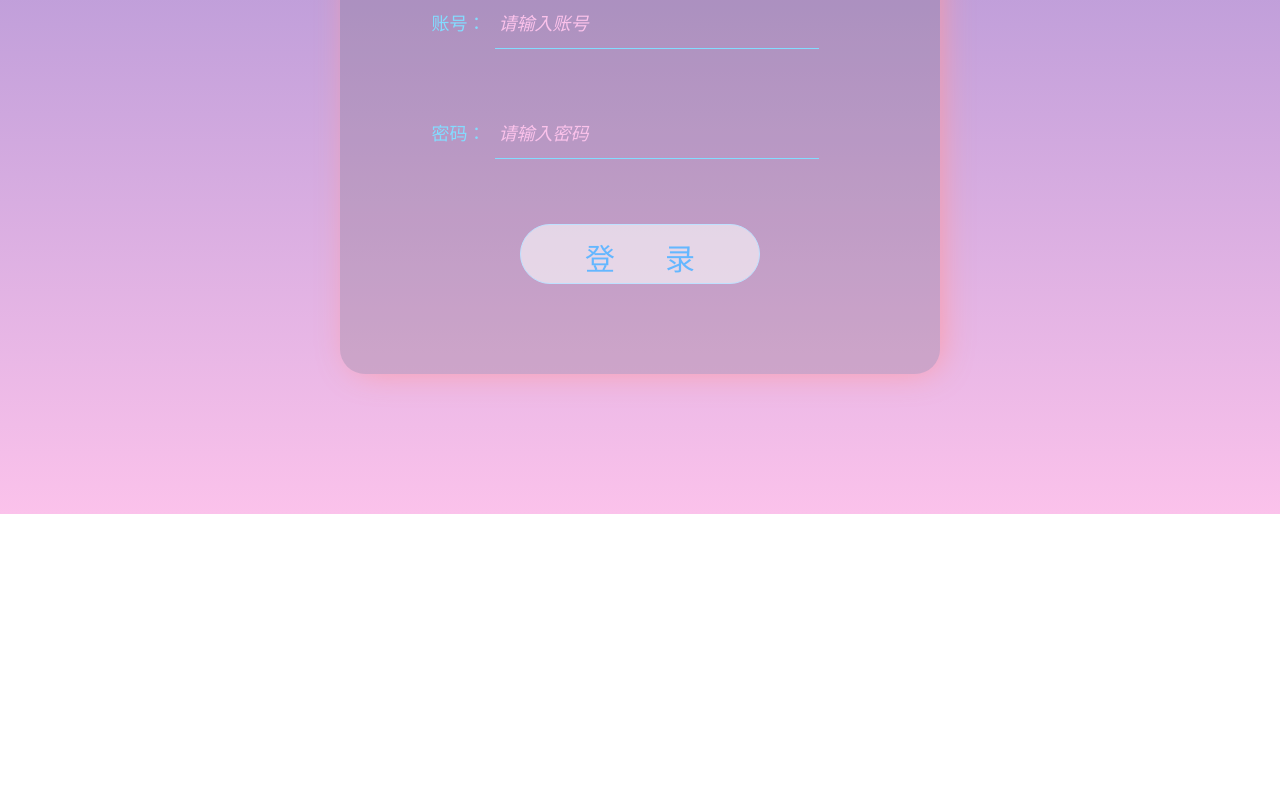
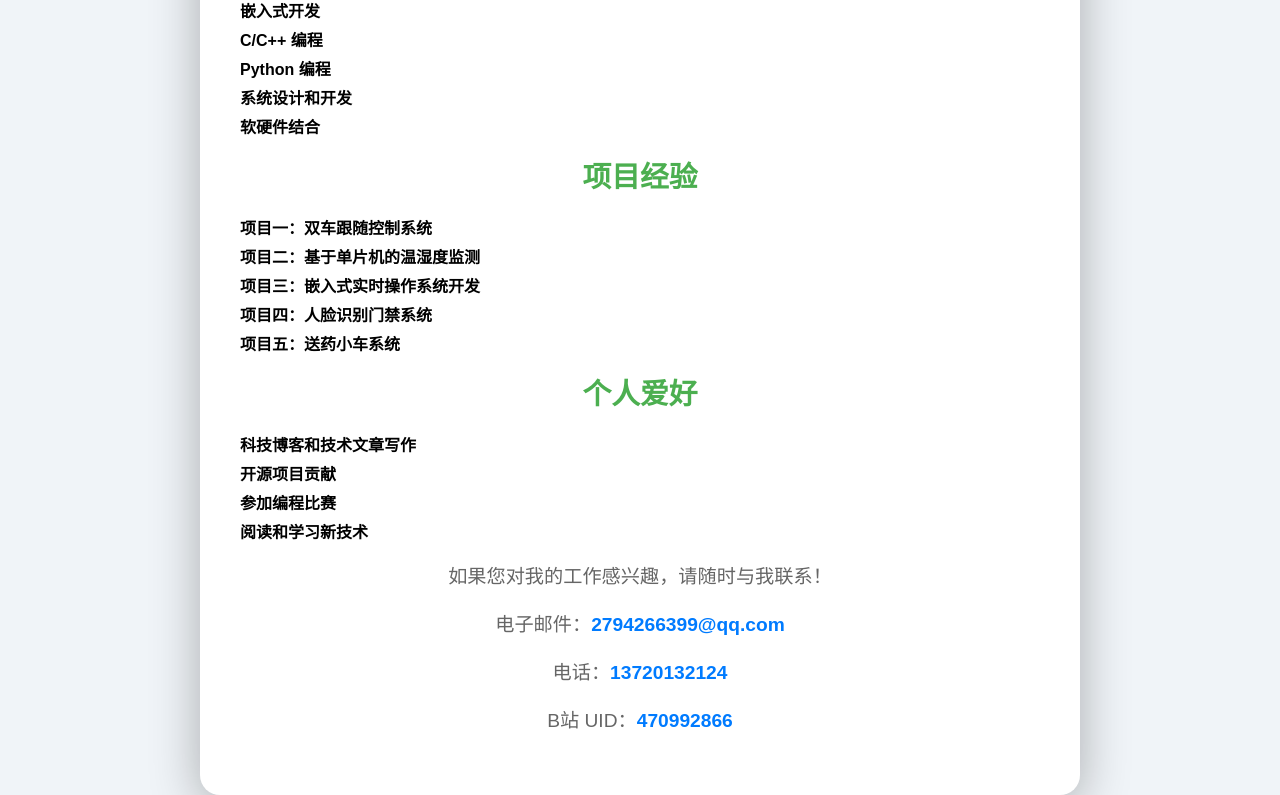
Before and after one commit to double-lz/double, a plain HTML site: page index.html in a window 1280 px wide. Shown: the part 286-1081 px from the top of the page. Before the commit the page ends 800 px from the top, so only its background shows below. Drawn offline with Linux system fonts and the light colour scheme.

Commit message:
Update index.html

```diff
--- a/index.html
+++ b/index.html
@@ -1,118 +1,143 @@
 <!DOCTYPE html>
-<html lang="en">
+<html lang="zh">
 <head>
     <meta charset="UTF-8">
     <meta http-equiv="X-UA-Compatible" content="IE=edge">
     <meta name="viewport" content="width=device-width, initial-scale=1.0">
-    <title>登陆页面</title>
-        <!-- author xjt -->
+    <title>doublelz的个人简介</title>
+    <style>
+        body {
+            font-family: 'Arial', sans-serif;
+            background-color: #f0f4f8; /* 背景色 */
+            margin: 0;
+            padding: 0;
+            display: flex;
+            justify-content: center;
+            align-items: center;
+            height: 100vh;
+            overflow: auto; /* 允许滚动 */
+        }
+        .container {
+            background: white;
+            border-radius: 20px;
+            box-shadow: 0 10px 50px rgba(0, 0, 0, 0.3);
+            padding: 40px;
+            text-align: center;
+            max-width: 800px; /* 增大容器的最大宽度 */
+            width: 90%; /* 自适应宽度为90% */
+            margin: 20px; /* 使内容与屏幕边缘有间距 */
+            animation: fadeIn 1s; /* 渐显动画 */
+        }
+        @keyframes fadeIn {
+            from { opacity: 0; }
+            to { opacity: 1; }
+        }
+        h1 {
+            font-size: 2.5em;
+            color: #333;
+            margin-bottom: 10px;
+        }
+        h2 {
+            font-size: 1.8em;
+            margin: 10px 0;
+            color: #4CAF50;
+        }
+        p {
+            font-size: 1.2em;
+            color: #666;
+            line-height: 1.5;
+        }
+        .skills, .projects, .hobbies {
+            margin-top: 20px;
+            text-align: left; /* 左对齐 */
+        }
+        .skills ul, .projects ul, .hobbies ul {
+            list-style-type: none; /* 去除默认列表样式 */
+            padding: 0; /* 去除内边距 */
+        }
+        .skills li, .projects li, .hobbies li {
+            margin: 5px 0; /* 项目之间的间距 */
+            font-weight: bold; /* 字体加粗 */
+        }
+        .contact {
+            margin-top: 20px;
+            font-size: 1em;
+            color: #007BFF;
+        }
+        .contact a {
+            text-decoration: none;
+            color: #007BFF;
+            font-weight: bold;
+            transition: color 0.3s ease, transform 0.3s ease; /* 过渡效果 */
+        }
+        .contact a:hover {
+            text-decoration: underline;
+            color: #0056b3; /* 悬停时颜色变化 */
+            transform: scale(1.05); /* 悬停时放大效果 */
+        }
+        .profile-pic {
+            width: 150px;
+            height: 150px;
+            border-radius: 50%;
+            margin: 20px 0;
+            border: 5px solid #4CAF50; /* 绿色边框 */
+            box-shadow: 0 5px 15px rgba(0, 0, 0, 0.2); /* 头像阴影 */
+            animation: zoomIn 1s; /* 缩放动画 */
+        }
+        @keyframes zoomIn {
+            from { transform: scale(0); }
+            to { transform: scale(1); }
+        }
+    </style>
 </head>
 <body>
-    <div class="login">
-        <h2>登陆\注册</h2>
-        <div class="login_form">
-            <span>账号：</span>
-            <input type="text" placeholder="请输入账号">
-            <br>
-            <span>密码：</span>
-            <input type="password" placeholder="请输入密码">
+
+    <div class="container">
+        <img class="profile-pic" src="https://img.picui.cn/free/2024/11/01/6724c9606130a.jpg" alt="Profile Picture" title="个人头像" />
+        <h1>欢迎来到我的个人简介</h1>
+        <h2>姓名：DoubleLZ</h2>
+        <p>我是一名热爱编程和技术的开发者，专注于嵌入式开发和单片机开发。我在软件开发领域积累了丰富的经验，并对新技术充满热情。</p>
+
+        <h2>技能</h2>
+        <div class="skills">
+            <ul>
+                <li>单片机开发</li>
+                <li>嵌入式开发</li>
+                <li>C/C++ 编程</li>
+                <li>Python 编程</li>
+                <li>系统设计和开发</li>
+                <li>软硬件结合</li>
+            </ul>
         </div>
-        <div class="btn">
-            <button class="login_btn" onclick="login()">登 &nbsp;&nbsp;&nbsp;&nbsp;&nbsp;录</button>
+
+        <h2>项目经验</h2>
+        <div class="projects">
+            <ul>
+                <li>项目一：双车跟随控制系统</li>
+                <li>项目二：基于单片机的温湿度监测</li>
+                <li>项目三：嵌入式实时操作系统开发</li>
+                <li>项目四：人脸识别门禁系统</li>
+                <li>项目五：送药小车系统</li>
+            </ul>
+        </div>
+
+        <h2>个人爱好</h2>
+        <div class="hobbies">
+            <ul>
+                <li>科技博客和技术文章写作</li>
+                <li>开源项目贡献</li>
+                <li>参加编程比赛</li>
+                <li>阅读和学习新技术</li>
+            </ul>
+        </div>
+
+        <p>如果您对我的工作感兴趣，请随时与我联系！</p>
+        <div class="contact">
+            <p>电子邮件：<a href="mailto:2794266399@qq.com">2794266399@qq.com</a></p>
+            <p>电话：<a href="tel:13720132124">13720132124</a></p>
+            <p>B站 UID：<a href="https://space.bilibili.com/470992866">470992866</a></p>
         </div>
     </div>
+
 </body>
-<script>
-    function login(){
-        console.log('登录按钮点击了');
-    }
-</script>
-<style>
-    body{
-        padding: 0;
-        margin: 0;
-        height: 100vh;
-        display: flex;
-        justify-content: center;
-        background-image: linear-gradient(#a18cd1 0%, #fbc2eb 100%);
-        background-size: cover;
-        flex: 1;
-        align-items: center;
-    }
-    .login{
-        text-align: center;
-        margin: 0 auto;
-        width: 600px;
-        height: 520px;
-        background-color: rgba(87, 86, 86, 0.2);
-        border-radius: 25px;
-        box-shadow: 5px 2px 35px -7px #ff9a9e;
-    }
-    .login h2{
-        margin-top: 40px;
-        color: aliceblue;
-        font-weight: 100;
-    }
-    .login_form{
-        padding: 20px;
-    }
-    .login_form span{
-        color: rgb(131, 220, 255);
-        font-size: 18px;
-        font-weight: 100;
-    }
-    .login_form input{
-        background-color: transparent;
-        width: 320px;
-        padding: 2px;
-        text-indent: 2px;
-        color: white;
-        font-size: 20px;
-        height: 45px;
-        margin: 30px 30px 30px 5px;
-        outline: none;
-        border: 0;
-        border-bottom: 1px solid rgb(131, 220, 255);
-    }
-    input::placeholder{
-        color: #fbc2eb;
-        font-weight: 100;
-        font-size: 18px;
-        font-style: italic;
-    }
-    .login_btn{
-        background-color: rgba(255, 255, 255, 0.582);
-        border: 1px solid rgb(190, 225, 255);
-        padding: 10px;
-        width: 240px;
-        height: 60px;
-        border-radius: 30px;
-        font-size: 30px;
-        color: rgb(100, 183, 255);
-        font-weight: 100;
-        margin-top: 15px;
-    }
-    .login_btn:hover{
-        box-shadow: 2px 2px 15px 2px rgb(190, 225, 255);
-        background-color: transparent;
-        color: white;
-        /* 选择动画 */
-        animation: login_mation 0.5s;
-    }
-
-    /* 定义动画 */
-    @keyframes login_mation
-    {
-        from {
-            background-color: rgba(255, 255, 255, 0.582);
-            box-shadow: 0px 0px 15px 2px rgb(190, 225, 255);
-        }
-        to {
-            background-color: transparent;
-            color: white;
-            box-shadow: 2px 2px 15px 2px rgb(190, 225, 255);
-        }
-    }
-</style>
-
 </html>
```
